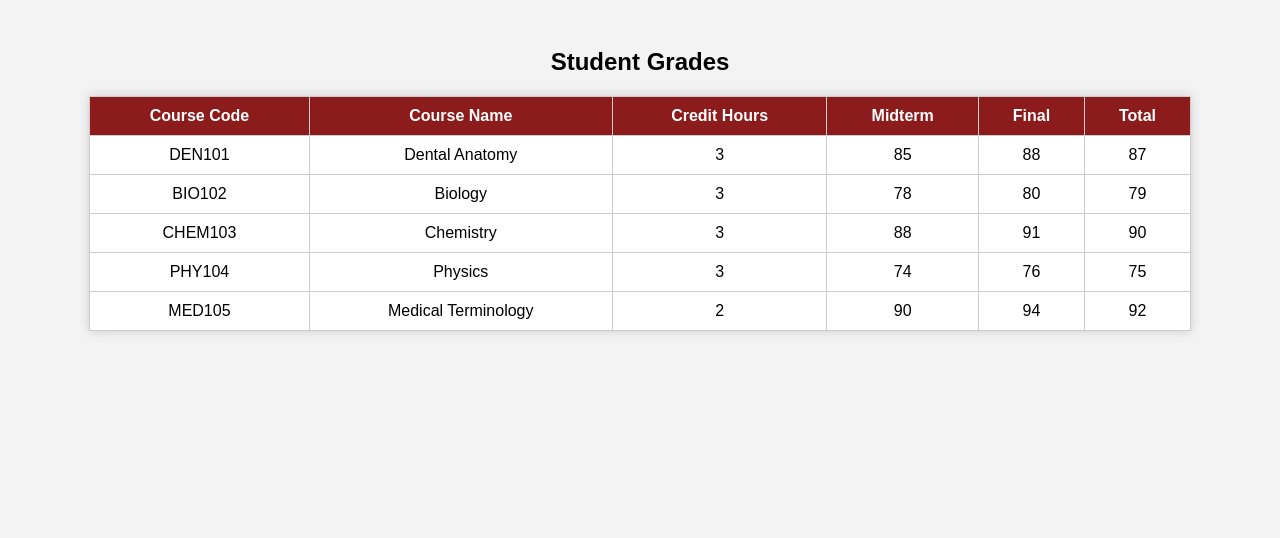
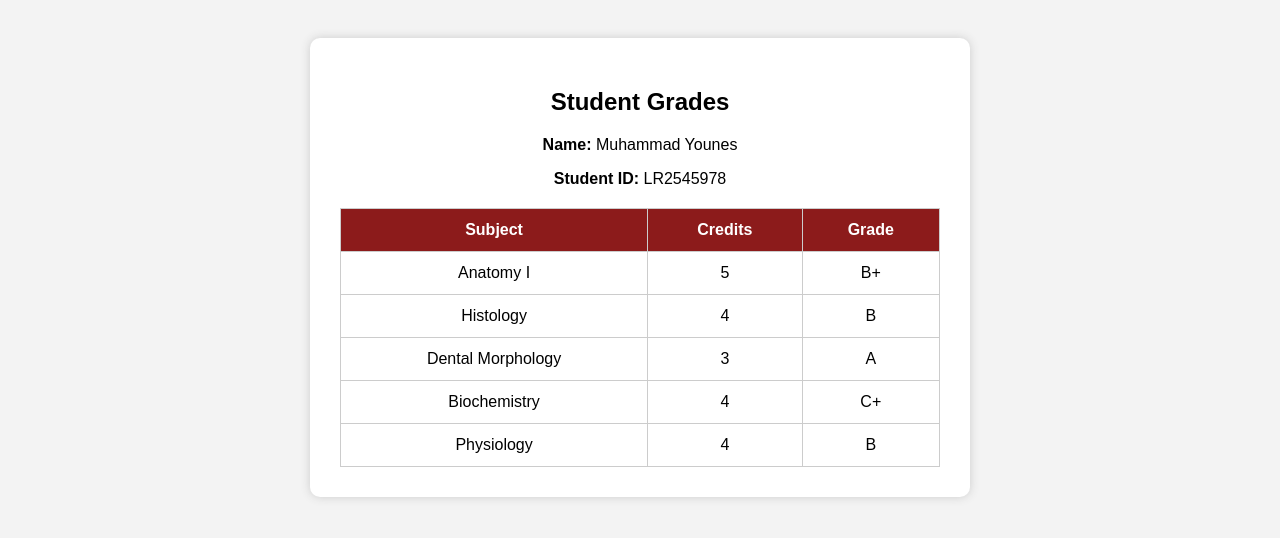
Before and after one commit to ahmad10402/ciu-portal, a plain HTML site: page grades.html in a window 1280 px wide. Drawn offline with Linux system fonts and the light colour scheme.

Commit message:
Update grades.html

```diff
--- a/grades.html
+++ b/grades.html
@@ -1,25 +1,77 @@
-
 <!DOCTYPE html>
 <html lang="en">
 <head>
-    <meta charset="UTF-8">
-    <title>Grades</title>
-    <style>
-        body { font-family: Arial; background: #f3f3f3; padding: 20px; text-align: center; }
-        table { border-collapse: collapse; width: 90%; margin: auto; background: white; box-shadow: 0 0 10px #ccc; }
-        th, td { border: 1px solid #ccc; padding: 10px; }
-        th { background: #8c1b1b; color: white; }
-    </style>
+  <meta charset="UTF-8" />
+  <title>CIU | Grades</title>
+  <style>
+    body {
+      font-family: Arial, sans-serif;
+      background: #f3f3f3;
+      padding: 30px;
+      text-align: center;
+    }
+    .grades-box {
+      background: white;
+      padding: 30px;
+      border-radius: 10px;
+      box-shadow: 0 0 10px #ccc;
+      max-width: 600px;
+      margin: auto;
+    }
+    table {
+      width: 100%;
+      border-collapse: collapse;
+      margin-top: 20px;
+    }
+    th, td {
+      border: 1px solid #ccc;
+      padding: 12px;
+      text-align: center;
+    }
+    th {
+      background-color: #8c1b1b;
+      color: white;
+    }
+  </style>
 </head>
 <body>
+  <div class="grades-box">
     <h2>Student Grades</h2>
+    <p><strong>Name:</strong> Muhammad Younes</p>
+    <p><strong>Student ID:</strong> LR2545978</p>
+
     <table>
-        <tr><th>Course Code</th><th>Course Name</th><th>Credit Hours</th><th>Midterm</th><th>Final</th><th>Total</th></tr>
-        <tr><td>DEN101</td><td>Dental Anatomy</td><td>3</td><td>85</td><td>88</td><td>87</td></tr>
-        <tr><td>BIO102</td><td>Biology</td><td>3</td><td>78</td><td>80</td><td>79</td></tr>
-        <tr><td>CHEM103</td><td>Chemistry</td><td>3</td><td>88</td><td>91</td><td>90</td></tr>
-        <tr><td>PHY104</td><td>Physics</td><td>3</td><td>74</td><td>76</td><td>75</td></tr>
-        <tr><td>MED105</td><td>Medical Terminology</td><td>2</td><td>90</td><td>94</td><td>92</td></tr>
+      <tr>
+        <th>Subject</th>
+        <th>Credits</th>
+        <th>Grade</th>
+      </tr>
+      <tr>
+        <td>Anatomy I</td>
+        <td>5</td>
+        <td>B+</td>
+      </tr>
+      <tr>
+        <td>Histology</td>
+        <td>4</td>
+        <td>B</td>
+      </tr>
+      <tr>
+        <td>Dental Morphology</td>
+        <td>3</td>
+        <td>A</td>
+      </tr>
+      <tr>
+        <td>Biochemistry</td>
+        <td>4</td>
+        <td>C+</td>
+      </tr>
+      <tr>
+        <td>Physiology</td>
+        <td>4</td>
+        <td>B</td>
+      </tr>
     </table>
+  </div>
 </body>
 </html>
```
